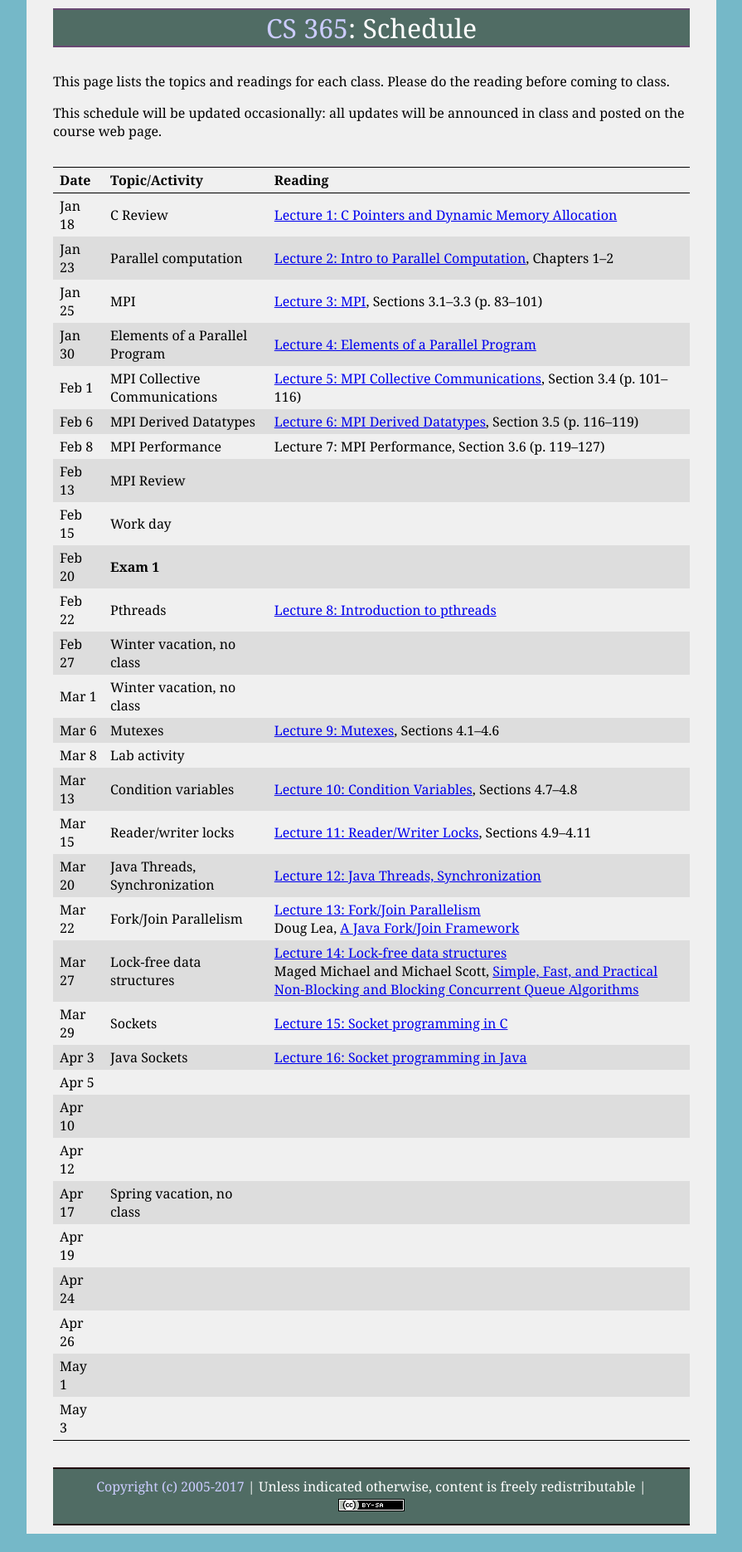
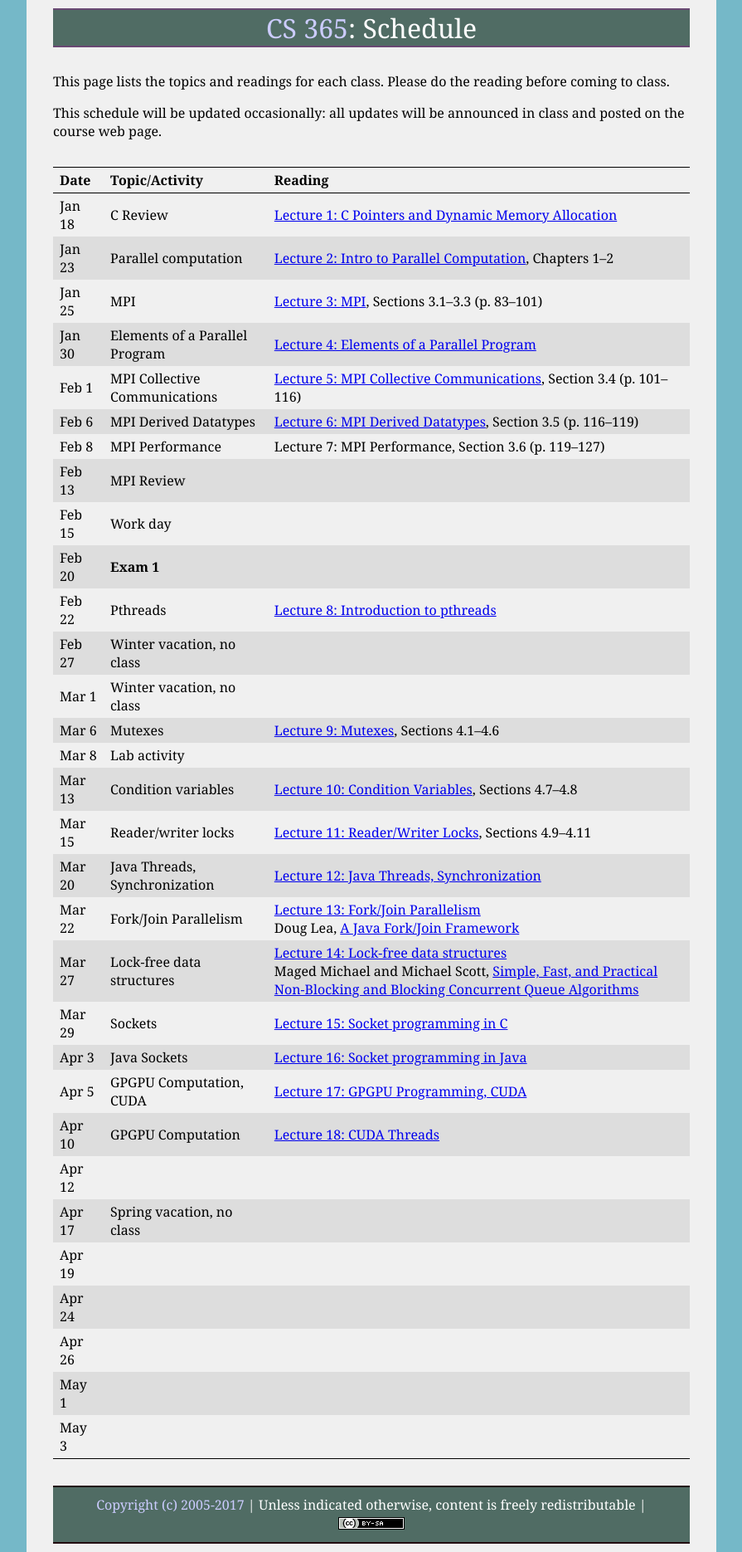
Before and after one commit to ycpcs/cs365-spring2017, a Jekyll site: the page built from schedule.md, in a window 1280 px wide. Shown: the whole page at 83% size, without its empty margins (192-1087 px from the left). Built offline with Jekyll 4.4.1, drawn with Linux system fonts in a browser that asks for light colours; before the commit the page ends 1848 px from its top, so only the background shows below that.

Commit message:
add GPGPU/CUDA

```diff
--- a/schedule.md
+++ b/schedule.md
@@ -31,8 +31,8 @@ Mar 22 | Fork/Join Parallelism | [Lecture 13: Fork/Join Parallelism](lectures/le
 Mar 27 | Lock-free data structures | [Lecture 14: Lock-free data structures](lectures/lecture14.html)<br>Maged Michael and Michael Scott, [Simple, Fast, and Practical Non-Blocking and Blocking Concurrent Queue Algorithms](http://www.research.ibm.com/people/m/michael/podc-1996.pdf)
 Mar 29 | Sockets | [Lecture 15: Socket programming in C](lectures/lecture15.html)
 Apr 3 | Java Sockets | [Lecture 16: Socket programming in Java](lectures/lecture16.html)
-Apr 5 |
-Apr 10 |
+Apr 5 | GPGPU Computation, CUDA | [Lecture 17: GPGPU Programming, CUDA](lectures/lecture17.html)
+Apr 10 | GPGPU Computation | [Lecture 18: CUDA Threads](lectures/lecture18.html)
 Apr 12 |
 Apr 17 | Spring vacation, no class
 Apr 19 |
```
Also changed, not shown: index.md (+1 -0 lines).
